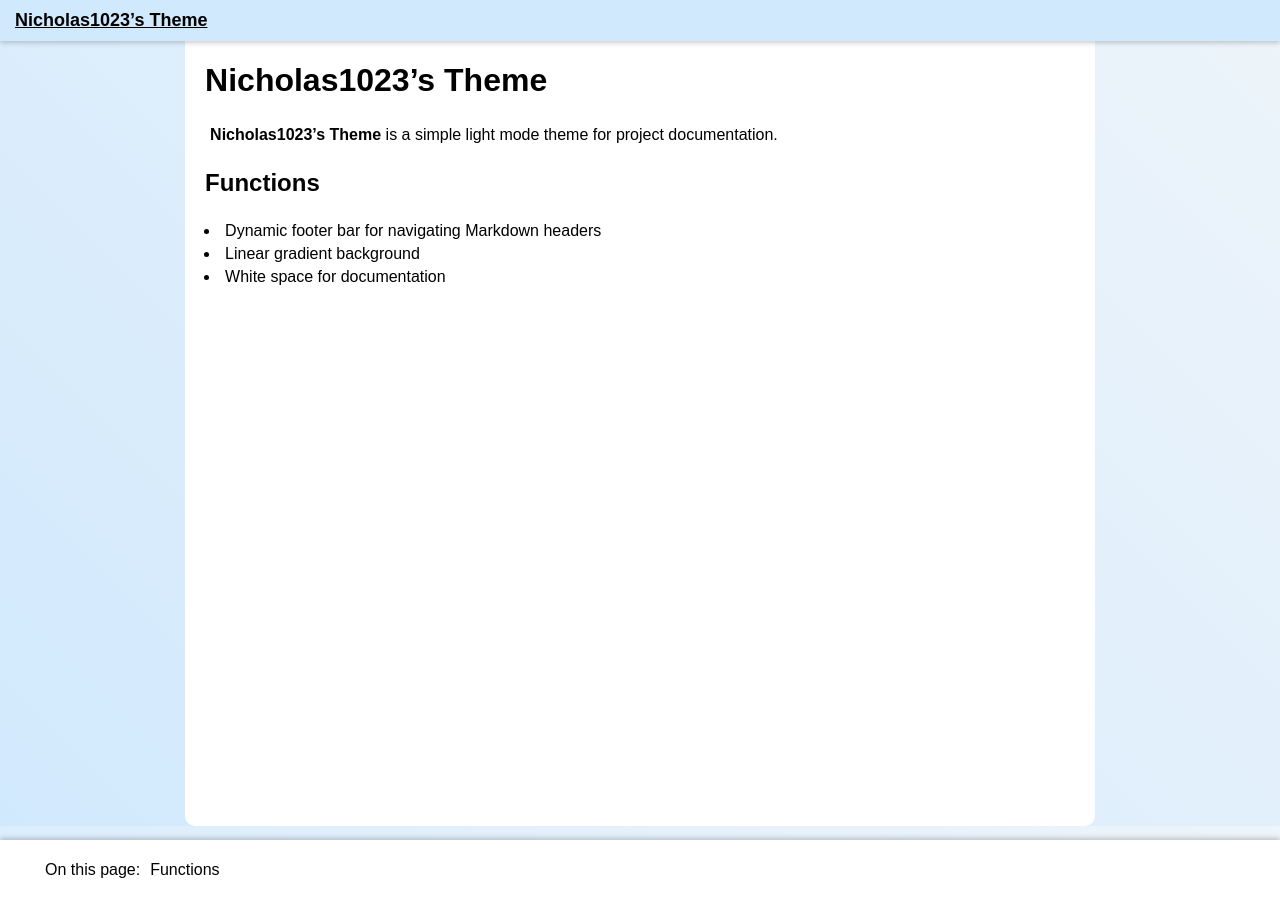
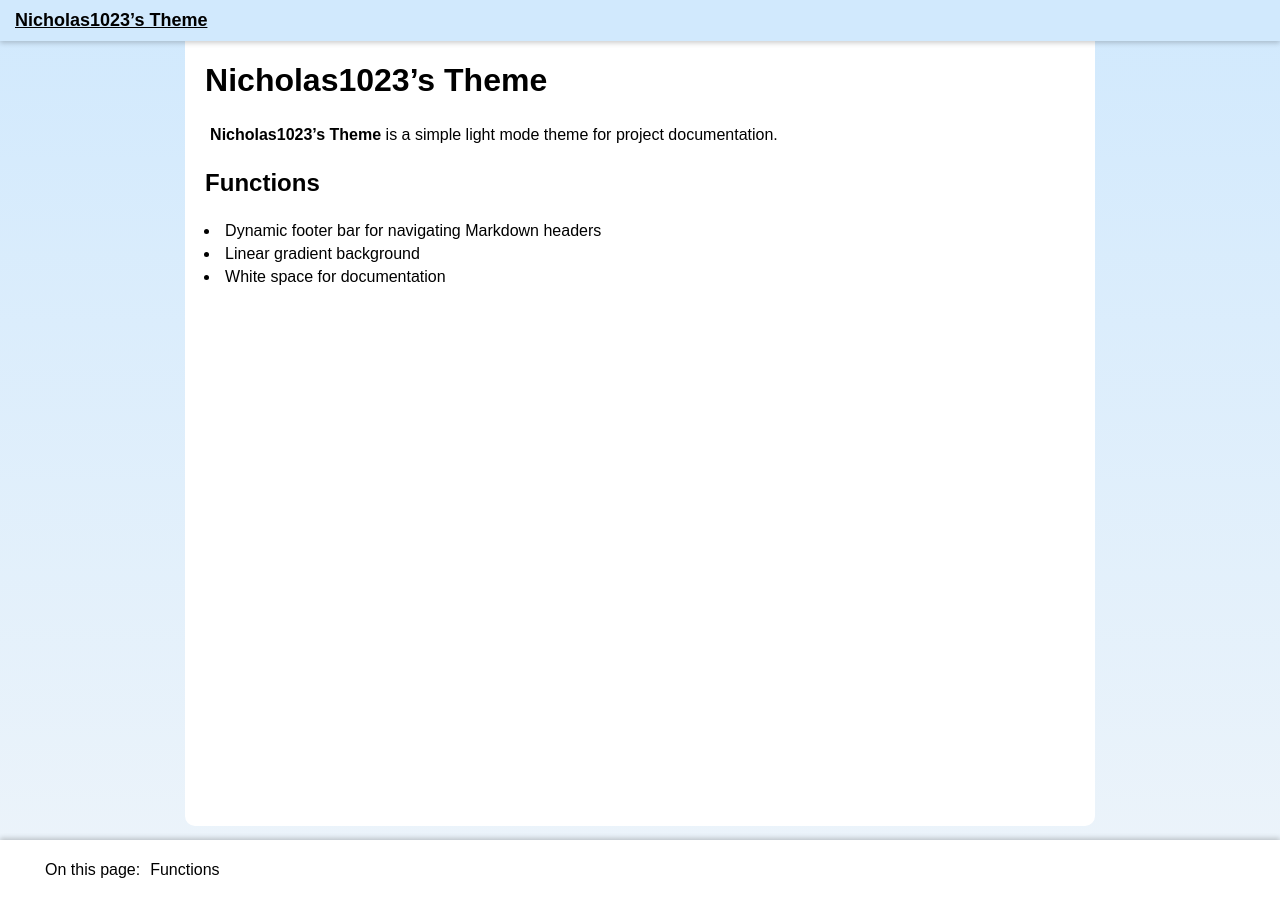
Before and after one commit to Nicholas1023/theme, a Jekyll site: the page built from index.md, in a window 1280 px wide. Built offline with Jekyll 4.4.1, drawn with Linux system fonts in a browser that asks for light colours.

Commit message:
Update files

```diff
--- a/_layouts/default.html
+++ b/_layouts/default.html
@@ -3,12 +3,12 @@
     {% include head.html %}
     <body>
         <nav id="topNav"></nav>
-        <main>
+        <main id="mainContainer">
             <div class="maincontent">
                 {{ content }}
             </div>
         </main>
-        <footer>
+        <footer id="footer">
             <ul id="navigation">
                 <li>On this page: </li>
             </ul>
--- a/_sass/base.scss
+++ b/_sass/base.scss
@@ -5,8 +5,8 @@ html, body, main {
 }
 
 body {
-  background: linear-gradient(45deg, #d1e9fd, #edf4fa);
-  height: 100%;
+  background: linear-gradient(to bottom, #d1e9fd, #edf4fa);
+  background-attachment: fixed;
   padding-top: 40px;
   }
 
@@ -21,7 +21,6 @@ main {
   margin: auto;
   max-width: 100ch;
   color: #000;
-  min-height: calc(100dvh - 120px);
 }
 
 main * {
```
Also changed, not shown: _includes/script.html (+11 -0 lines).
